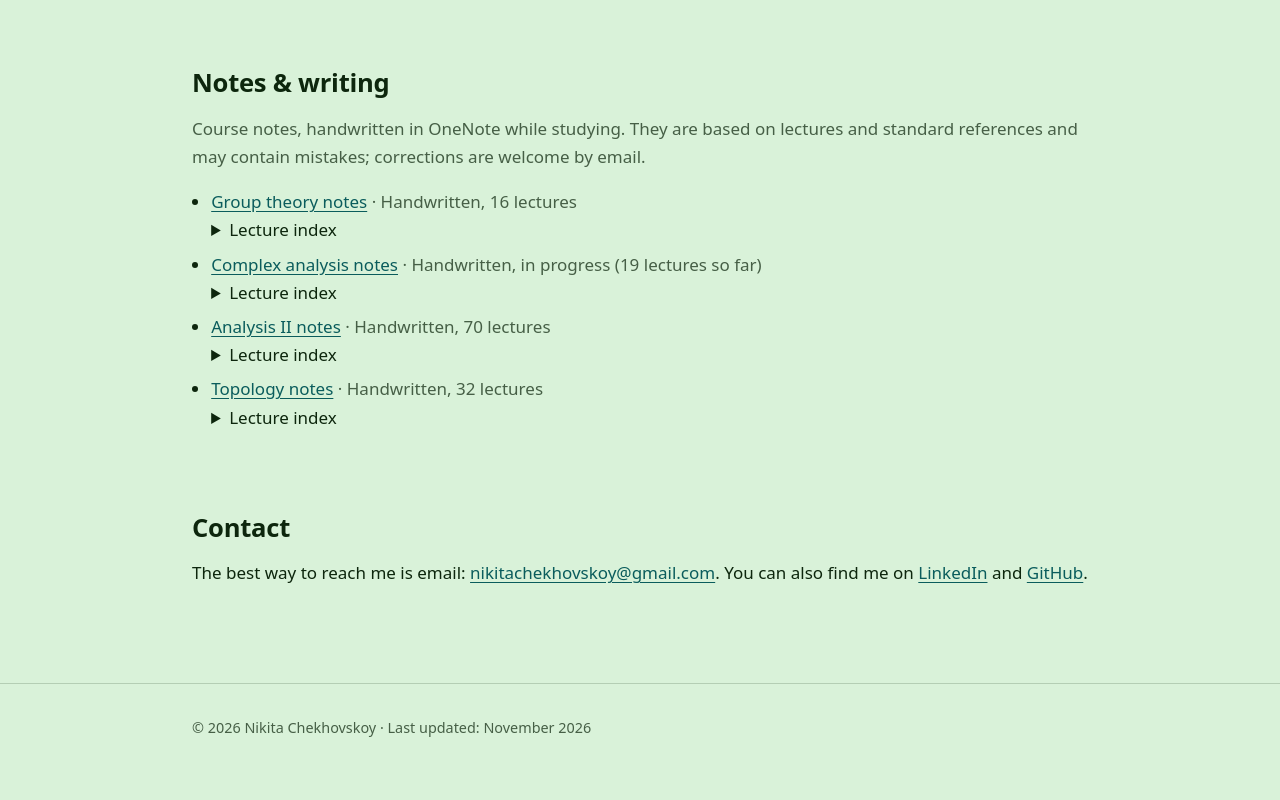
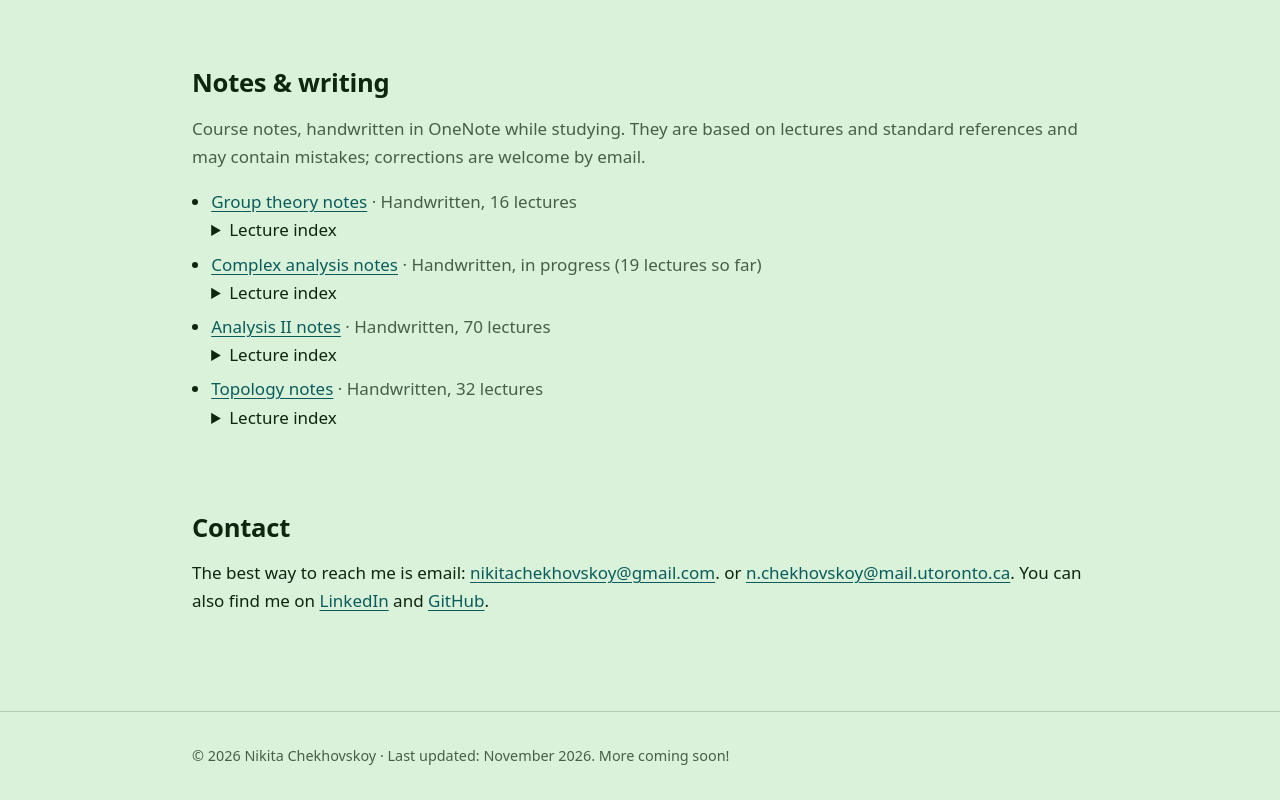
Before and after one commit to NChekFR/NChekFR.github.io, a plain HTML site: page index.html in a window 1280 px wide. Shown: the part 2742-3542 px from the top of the page. Before the commit the page ends 3514 px from the top, so only its background shows below. Drawn offline with nearby package versions, Linux system fonts and the light colour scheme.

Commit message:
updated email

```diff
--- a/index.html
+++ b/index.html
@@ -442,7 +442,7 @@ Two-player Battleship game in C using TCP sockets and a client-server architectu
       <h2>Contact</h2>
       <p>
         The best way to reach me is email:
-        <a href="mailto:nikitachekhovskoy@gmail.com">nikitachekhovskoy@gmail.com</a>.
+        <a href="mailto:nikitachekhovskoy@gmail.com">nikitachekhovskoy@gmail.com</a>. or <a href="mailto:n.chekhovskoy@mail.utoronto.ca">n.chekhovskoy@mail.utoronto.ca</a>.
         You can also find me on
         <a href="https://www.linkedin.com/in/nikita-chekhovskoy">LinkedIn</a> and
         <a href="https://github.com/NChekFR">GitHub</a>.
@@ -452,7 +452,7 @@ Two-player Battleship game in C using TCP sockets and a client-server architectu
 
   <footer class="site-footer">
     <div class="wrap">
-      <p>© <span id="year">2026</span> Nikita Chekhovskoy · Last updated: November 2026</p>
+      <p>© <span id="year">2026</span> Nikita Chekhovskoy · Last updated: November 2026. More coming soon!</p>
     </div>
   </footer>
 </body>
```
